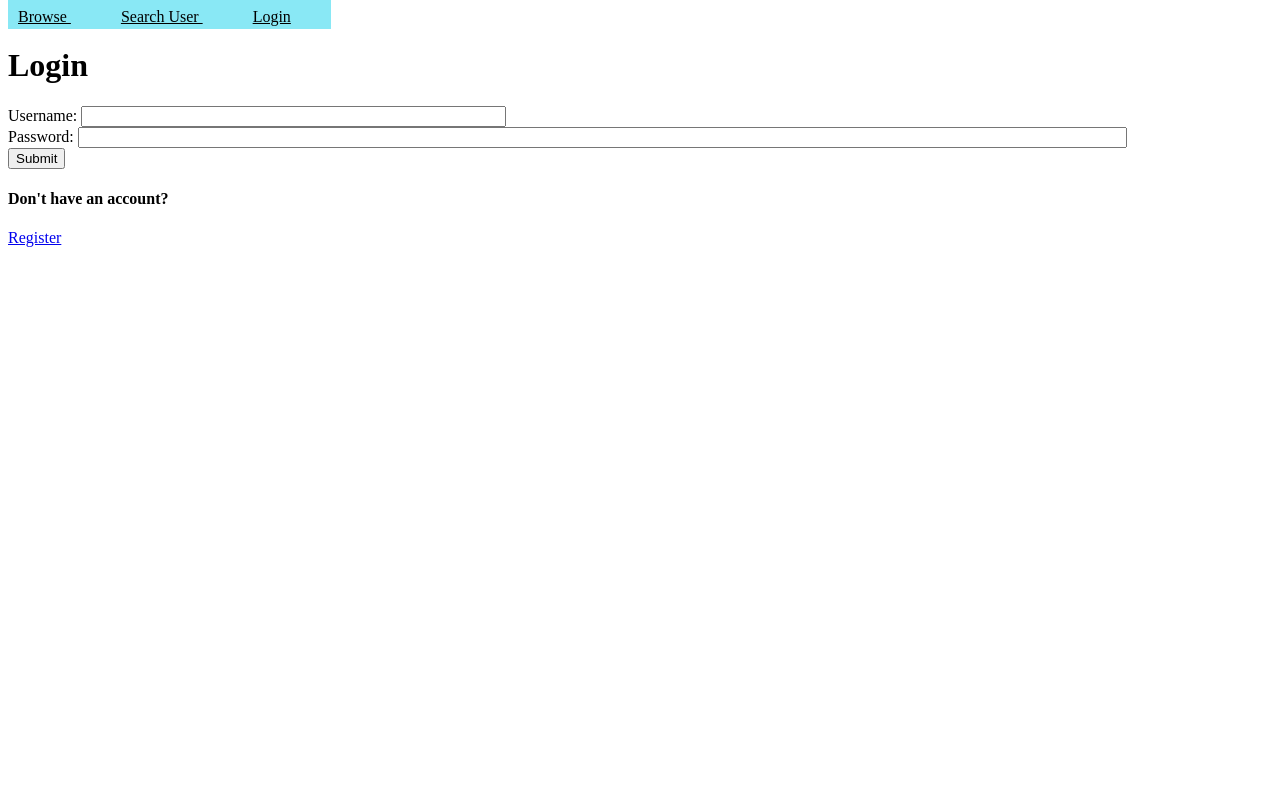
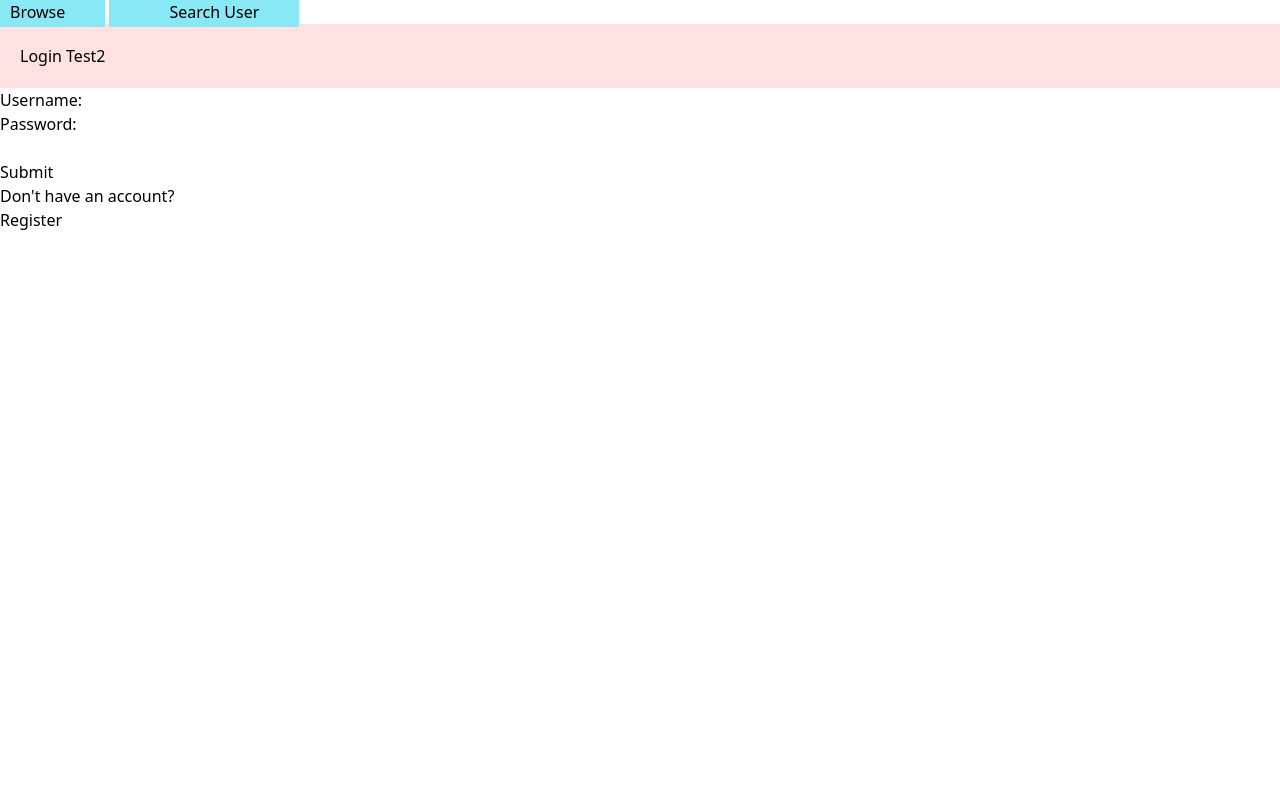
Before and after one commit to Euan-Lang/book_share, a Django app: page /bookShare/login/ in a window 1280 px wide. Run offline with Django 3.2, Linux system fonts and the light colour scheme.

Commit message:
pieter: setup development process for frontend
Rebase onto main

```diff
--- a/book_share/settings.py
+++ b/book_share/settings.py
@@ -24,8 +24,6 @@ MEDIA_ROOT = MEDIA_DIR
 MEDIA_URL = '/media/'
 
 
-
-
 # Quick-start development settings - unsuitable for production
 # See https://docs.djangoproject.com/en/2.2/howto/deployment/checklist/
 
@@ -41,6 +39,7 @@ ALLOWED_HOSTS = []
 # Application definition
 
 INSTALLED_APPS = [
+    'livereload',
     'django.contrib.admin',
     'django.contrib.auth',
     'django.contrib.contenttypes',
@@ -58,6 +57,7 @@ MIDDLEWARE = [
     'django.contrib.auth.middleware.AuthenticationMiddleware',
     'django.contrib.messages.middleware.MessageMiddleware',
     'django.middleware.clickjacking.XFrameOptionsMiddleware',
+    'livereload.middleware.LiveReloadScript',
 ]
 
 ROOT_URLCONF = 'book_share.urls'
@@ -65,7 +65,7 @@ ROOT_URLCONF = 'book_share.urls'
 TEMPLATES = [
     {
         'BACKEND': 'django.template.backends.django.DjangoTemplates',
-        'DIRS': [TEMPLATE_DIR,],
+        'DIRS': [TEMPLATE_DIR, ],
         'APP_DIRS': True,
         'OPTIONS': {
             'context_processors': [
--- /dev/null
+++ b/static/css/build.css
@@ -0,0 +1,549 @@
+/*
+! tailwindcss v3.2.7 | MIT License | https://tailwindcss.com
+*/
+
+/*
+1. Prevent padding and border from affecting element width. (https://github.com/mozdevs/cssremedy/issues/4)
+2. Allow adding a border to an element by just adding a border-width. (https://github.com/tailwindcss/tailwindcss/pull/116)
+*/
+
+*,
+::before,
+::after {
+  box-sizing: border-box;
+  /* 1 */
+  border-width: 0;
+  /* 2 */
+  border-style: solid;
+  /* 2 */
+  border-color: #e5e7eb;
+  /* 2 */
+}
+
+::before,
+::after {
+  --tw-content: '';
+}
+
+/*
+1. Use a consistent sensible line-height in all browsers.
+2. Prevent adjustments of font size after orientation changes in iOS.
+3. Use a more readable tab size.
+4. Use the user's configured `sans` font-family by default.
+5. Use the user's configured `sans` font-feature-settings by default.
+*/
+
+html {
+  line-height: 1.5;
+  /* 1 */
+  -webkit-text-size-adjust: 100%;
+  /* 2 */
+  -moz-tab-size: 4;
+  /* 3 */
+  -o-tab-size: 4;
+     tab-size: 4;
+  /* 3 */
+  font-family: ui-sans-serif, system-ui, -apple-system, BlinkMacSystemFont, "Segoe UI", Roboto, "Helvetica Neue", Arial, "Noto Sans", sans-serif, "Apple Color Emoji", "Segoe UI Emoji", "Segoe UI Symbol", "Noto Color Emoji";
+  /* 4 */
+  font-feature-settings: normal;
+  /* 5 */
+}
+
+/*
+1. Remove the margin in all browsers.
+2. Inherit line-height from `html` so users can set them as a class directly on the `html` element.
+*/
+
+body {
+  margin: 0;
+  /* 1 */
+  line-height: inherit;
+  /* 2 */
+}
+
+/*
+1. Add the correct height in Firefox.
+2. Correct the inheritance of border color in Firefox. (https://bugzilla.mozilla.org/show_bug.cgi?id=190655)
+3. Ensure horizontal rules are visible by default.
+*/
+
+hr {
+  height: 0;
+  /* 1 */
+  color: inherit;
+  /* 2 */
+  border-top-width: 1px;
+  /* 3 */
+}
+
+/*
+Add the correct text decoration in Chrome, Edge, and Safari.
+*/
+
+abbr:where([title]) {
+  -webkit-text-decoration: underline dotted;
+          text-decoration: underline dotted;
+}
+
+/*
+Remove the default font size and weight for headings.
+*/
+
+h1,
+h2,
+h3,
+h4,
+h5,
+h6 {
+  font-size: inherit;
+  font-weight: inherit;
+}
+
+/*
+Reset links to optimize for opt-in styling instead of opt-out.
+*/
+
+a {
+  color: inherit;
+  text-decoration: inherit;
+}
+
+/*
+Add the correct font weight in Edge and Safari.
+*/
+
+b,
+strong {
+  font-weight: bolder;
+}
+
+/*
+1. Use the user's configured `mono` font family by default.
+2. Correct the odd `em` font sizing in all browsers.
+*/
+
+code,
+kbd,
+samp,
+pre {
+  font-family: ui-monospace, SFMono-Regular, Menlo, Monaco, Consolas, "Liberation Mono", "Courier New", monospace;
+  /* 1 */
+  font-size: 1em;
+  /* 2 */
+}
+
+/*
+Add the correct font size in all browsers.
+*/
+
+small {
+  font-size: 80%;
+}
+
+/*
+Prevent `sub` and `sup` elements from affecting the line height in all browsers.
+*/
+
+sub,
+sup {
+  font-size: 75%;
+  line-height: 0;
+  position: relative;
+  vertical-align: baseline;
+}
+
+sub {
+  bottom: -0.25em;
+}
+
+sup {
+  top: -0.5em;
+}
+
+/*
+1. Remove text indentation from table contents in Chrome and Safari. (https://bugs.chromium.org/p/chromium/issues/detail?id=999088, https://bugs.webkit.org/show_bug.cgi?id=201297)
+2. Correct table border color inheritance in all Chrome and Safari. (https://bugs.chromium.org/p/chromium/issues/detail?id=935729, https://bugs.webkit.org/show_bug.cgi?id=195016)
+3. Remove gaps between table borders by default.
+*/
+
+table {
+  text-indent: 0;
+  /* 1 */
+  border-color: inherit;
+  /* 2 */
+  border-collapse: collapse;
+  /* 3 */
+}
+
+/*
+1. Change the font styles in all browsers.
+2. Remove the margin in Firefox and Safari.
+3. Remove default padding in all browsers.
+*/
+
+button,
+input,
+optgroup,
+select,
+textarea {
+  font-family: inherit;
+  /* 1 */
+  font-size: 100%;
+  /* 1 */
+  font-weight: inherit;
+  /* 1 */
+  line-height: inherit;
+  /* 1 */
+  color: inherit;
+  /* 1 */
+  margin: 0;
+  /* 2 */
+  padding: 0;
+  /* 3 */
+}
+
+/*
+Remove the inheritance of text transform in Edge and Firefox.
+*/
+
+button,
+select {
+  text-transform: none;
+}
+
+/*
+1. Correct the inability to style clickable types in iOS and Safari.
+2. Remove default button styles.
+*/
+
+button,
+[type='button'],
+[type='reset'],
+[type='submit'] {
+  -webkit-appearance: button;
+  /* 1 */
+  background-color: transparent;
+  /* 2 */
+  background-image: none;
+  /* 2 */
+}
+
+/*
+Use the modern Firefox focus style for all focusable elements.
+*/
+
+:-moz-focusring {
+  outline: auto;
+}
+
+/*
+Remove the additional `:invalid` styles in Firefox. (https://github.com/mozilla/gecko-dev/blob/2f9eacd9d3d995c937b4251a5557d95d494c9be1/layout/style/res/forms.css#L728-L737)
+*/
+
+:-moz-ui-invalid {
+  box-shadow: none;
+}
+
+/*
+Add the correct vertical alignment in Chrome and Firefox.
+*/
+
+progress {
+  vertical-align: baseline;
+}
+
+/*
+Correct the cursor style of increment and decrement buttons in Safari.
+*/
+
+::-webkit-inner-spin-button,
+::-webkit-outer-spin-button {
+  height: auto;
+}
+
+/*
+1. Correct the odd appearance in Chrome and Safari.
+2. Correct the outline style in Safari.
+*/
+
+[type='search'] {
+  -webkit-appearance: textfield;
+  /* 1 */
+  outline-offset: -2px;
+  /* 2 */
+}
+
+/*
+Remove the inner padding in Chrome and Safari on macOS.
+*/
+
+::-webkit-search-decoration {
+  -webkit-appearance: none;
+}
+
+/*
+1. Correct the inability to style clickable types in iOS and Safari.
+2. Change font properties to `inherit` in Safari.
+*/
+
+::-webkit-file-upload-button {
+  -webkit-appearance: button;
+  /* 1 */
+  font: inherit;
+  /* 2 */
+}
+
+/*
+Add the correct display in Chrome and Safari.
+*/
+
+summary {
+  display: list-item;
+}
+
+/*
+Removes the default spacing and border for appropriate elements.
+*/
+
+blockquote,
+dl,
+dd,
+h1,
+h2,
+h3,
+h4,
+h5,
+h6,
+hr,
+figure,
+p,
+pre {
+  margin: 0;
+}
+
+fieldset {
+  margin: 0;
+  padding: 0;
+}
+
+legend {
+  padding: 0;
+}
+
+ol,
+ul,
+menu {
+  list-style: none;
+  margin: 0;
+  padding: 0;
+}
+
+/*
+Prevent resizing textareas horizontally by default.
+*/
+
+textarea {
+  resize: vertical;
+}
+
+/*
+1. Reset the default placeholder opacity in Firefox. (https://github.com/tailwindlabs/tailwindcss/issues/3300)
+2. Set the default placeholder color to the user's configured gray 400 color.
+*/
+
+input::-moz-placeholder, textarea::-moz-placeholder {
+  opacity: 1;
+  /* 1 */
+  color: #9ca3af;
+  /* 2 */
+}
+
+input::placeholder,
+textarea::placeholder {
+  opacity: 1;
+  /* 1 */
+  color: #9ca3af;
+  /* 2 */
+}
+
+/*
+Set the default cursor for buttons.
+*/
+
+button,
+[role="button"] {
+  cursor: pointer;
+}
+
+/*
+Make sure disabled buttons don't get the pointer cursor.
+*/
+
+:disabled {
+  cursor: default;
+}
+
+/*
+1. Make replaced elements `display: block` by default. (https://github.com/mozdevs/cssremedy/issues/14)
+2. Add `vertical-align: middle` to align replaced elements more sensibly by default. (https://github.com/jensimmons/cssremedy/issues/14#issuecomment-634934210)
+   This can trigger a poorly considered lint error in some tools but is included by design.
+*/
+
+img,
+svg,
+video,
+canvas,
+audio,
+iframe,
+embed,
+object {
+  display: block;
+  /* 1 */
+  vertical-align: middle;
+  /* 2 */
+}
+
+/*
+Constrain images and videos to the parent width and preserve their intrinsic aspect ratio. (https://github.com/mozdevs/cssremedy/issues/14)
+*/
+
+img,
+video {
+  max-width: 100%;
+  height: auto;
+}
+
+/* Make elements with the HTML hidden attribute stay hidden by default */
+
+[hidden] {
+  display: none;
+}
+
+*, ::before, ::after {
+  --tw-border-spacing-x: 0;
+  --tw-border-spacing-y: 0;
+  --tw-translate-x: 0;
+  --tw-translate-y: 0;
+  --tw-rotate: 0;
+  --tw-skew-x: 0;
+  --tw-skew-y: 0;
+  --tw-scale-x: 1;
+  --tw-scale-y: 1;
+  --tw-pan-x:  ;
+  --tw-pan-y:  ;
+  --tw-pinch-zoom:  ;
+  --tw-scroll-snap-strictness: proximity;
+  --tw-ordinal:  ;
+  --tw-slashed-zero:  ;
+  --tw-numeric-figure:  ;
+  --tw-numeric-spacing:  ;
+  --tw-numeric-fraction:  ;
+  --tw-ring-inset:  ;
+  --tw-ring-offset-width: 0px;
+  --tw-ring-offset-color: #fff;
+  --tw-ring-color: rgb(59 130 246 / 0.5);
+  --tw-ring-offset-shadow: 0 0 #0000;
+  --tw-ring-shadow: 0 0 #0000;
+  --tw-shadow: 0 0 #0000;
+  --tw-shadow-colored: 0 0 #0000;
+  --tw-blur:  ;
+  --tw-brightness:  ;
+  --tw-contrast:  ;
+  --tw-grayscale:  ;
+  --tw-hue-rotate:  ;
+  --tw-invert:  ;
+  --tw-saturate:  ;
+  --tw-sepia:  ;
+  --tw-drop-shadow:  ;
+  --tw-backdrop-blur:  ;
+  --tw-backdrop-brightness:  ;
+  --tw-backdrop-contrast:  ;
+  --tw-backdrop-grayscale:  ;
+  --tw-backdrop-hue-rotate:  ;
+  --tw-backdrop-invert:  ;
+  --tw-backdrop-opacity:  ;
+  --tw-backdrop-saturate:  ;
+  --tw-backdrop-sepia:  ;
+}
+
+::backdrop {
+  --tw-border-spacing-x: 0;
+  --tw-border-spacing-y: 0;
+  --tw-translate-x: 0;
+  --tw-translate-y: 0;
+  --tw-rotate: 0;
+  --tw-skew-x: 0;
+  --tw-skew-y: 0;
+  --tw-scale-x: 1;
+  --tw-scale-y: 1;
+  --tw-pan-x:  ;
+  --tw-pan-y:  ;
+  --tw-pinch-zoom:  ;
+  --tw-scroll-snap-strictness: proximity;
+  --tw-ordinal:  ;
+  --tw-slashed-zero:  ;
+  --tw-numeric-figure:  ;
+  --tw-numeric-spacing:  ;
+  --tw-numeric-fraction:  ;
+  --tw-ring-inset:  ;
+  --tw-ring-offset-width: 0px;
+  --tw-ring-offset-color: #fff;
+  --tw-ring-color: rgb(59 130 246 / 0.5);
+  --tw-ring-offset-shadow: 0 0 #0000;
+  --tw-ring-shadow: 0 0 #0000;
+  --tw-shadow: 0 0 #0000;
+  --tw-shadow-colored: 0 0 #0000;
+  --tw-blur:  ;
+  --tw-brightness:  ;
+  --tw-contrast:  ;
+  --tw-grayscale:  ;
+  --tw-hue-rotate:  ;
+  --tw-invert:  ;
+  --tw-saturate:  ;
+  --tw-sepia:  ;
+  --tw-drop-shadow:  ;
+  --tw-backdrop-blur:  ;
+  --tw-backdrop-brightness:  ;
+  --tw-backdrop-contrast:  ;
+  --tw-backdrop-grayscale:  ;
+  --tw-backdrop-hue-rotate:  ;
+  --tw-backdrop-invert:  ;
+  --tw-backdrop-opacity:  ;
+  --tw-backdrop-saturate:  ;
+  --tw-backdrop-sepia:  ;
+}
+
+#nav {
+  margin:0;
+  padding:0;
+}
+
+#nav li {
+  display:inline;
+  padding:0;
+  margin:0;
+}
+
+#nav a:link,
+#nav a:visited {
+  color:#000;
+  background:#89e8f5;
+  padding:20px 40px 4px 10px;
+}
+
+.static {
+  position: static;
+}
+
+.block {
+  display: block;
+}
+
+.bg-red-100 {
+  --tw-bg-opacity: 1;
+  background-color: rgb(254 226 226 / var(--tw-bg-opacity));
+}
+
+.p-5 {
+  padding: 1.25rem;
+}
--- /dev/null
+++ b/static/css/tailwind/src/main.tailwind.css
@@ -0,0 +1,4 @@
+@import "tailwindcss/base";
+@import "tailwindcss/components";
+@import "custom/nav.css";
+@import "tailwindcss/utilities";
--- /dev/null
+++ b/static/css/tailwind/tailwind.config.js
@@ -0,0 +1,4 @@
+module.exports = {
+  content: ["./../../../templates/**/*.html"],
+  // ...
+};
--- a/templates/bookShare/base.html
+++ b/templates/bookShare/base.html
@@ -1,23 +1,35 @@
-<html>
+{% load static %}
+
+<!DOCTYPE html>
+<html lang="en">
     <head>
-        <link rel="stylesheet" href="/static/css/base.css">
-        <title> BookShare - {% block title %}Page{% endblock %}</title>
+        <meta charset="UTF-8" />
+        <meta http-equiv="X-UA-Compatible" content="IE=edge" />
+        <meta name="viewport" content="width=device-width, initial-scale=1.0" />
+        <link href="{% static 'css/build.css' %}" rel="stylesheet"/>
+        <title> BookShare -
+            {% block title %}Page{% endblock %}
+        </title>
     </head>
-
     <body>
-        <ul id = "nav">
-            {% for item in nav_items %}
-                {% if item.context %}
-                    <li> <a href = "{% url item.url item.context %}"> {{item.name}} </a></li>
+        <ul id="nav">
+            <li>
+                <a href="{% url 'bookShare:browse' %}">Browse</a>
+            </li>
+            <li>
+                {% if user.is_authenticated %}
+                    <a href="{% url 'bookShare:logout' %}">Logout</a>
                 {% else %}
-                    <li> <a href = "{% url item.url %}"> {{item.name}} </a></li>
+                    <li>
+                        <a href = "{% url item.url %}">{{ item.name }}</a>
+                    </li>
                 {% endif %}
-            {% endfor %}
+            </li>
+            <li>
+                <a href = "{% url 'bookShare:user_search' %}">Search User</a>
+            </li>
         </ul>
-
-        {% block content %}
-            Empty Page
-        {% endblock %}
+        <!-- Add navigation and stuff here later -->
+        {% block content %}Empty Page{% endblock %}
     </body>
-
 </html>
--- a/templates/bookShare/login.html
+++ b/templates/bookShare/login.html
@@ -1,25 +1,21 @@
 {% extends 'bookShare/base.html' %}
-{% load staticfiles %}
 
-{% block title %}
-Login
-{% endblock %}
-
+{% block title %}Login{% endblock %}
 {% block content %}
-<h1> Login </h1>
-
-<form id="user_form" method="post" action="{% url 'bookShare:login' %}" enctype="multipart/form-data">
+    <h1 class="bg-red-100 p-5">Login Test2</h1>
+    <form id="user_form"
+          method="post"
+          action="{% url 'bookShare:login' %}"
+          enctype="multipart/form-data">
         {% csrf_token %}
-
-    Username: <input type="text" name="username" value="" size="50" />
+        Username:
+        <input type="text" name="username" value="" size="50" />
         <br />
-    Password: <input type="password" name="password" value="" size="128" />
+        Password:
+        <input type="password" name="password" value="" size="128" />
         <br />
-
         <input type="submit" name="submit" />
     </form>
-
-<h4> Don't have an account? </h4>
-<a href = "{% url 'bookShare:register' %}"> Register </a>
-
+    <h4>Don't have an account?</h4>
+    <a href="{% url 'bookShare:register' %}">Register</a>
 {% endblock %}
```
Also changed, not shown: static/css/tailwind/package.json (added, +19 -0 lines), static/css/tailwind/postcss.config.js (added, +8 -0 lines), templates/bookShare/book_info.html (+2 -8 lines), README.md, static/css/tailwind/package-lock.json (added), static/css/tailwind/src/custom/nav.css (renamed from static/css/base.css), 4 other files. Lines whose indentation alone changed are shown as unchanged.
